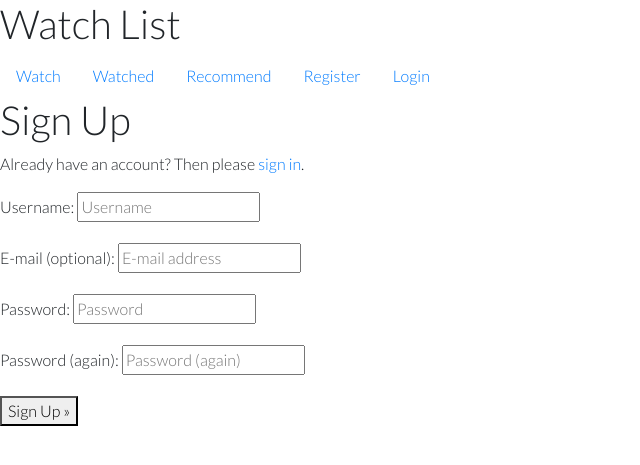
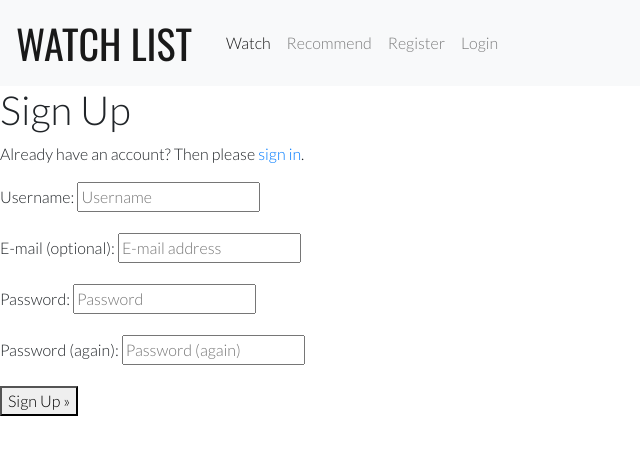
Before and after one commit to dansantinojones/watch-list-pp4, a Django app: page /accounts/signup/ in a window 1280 px wide. Shown: the top 465 px of the page, without its empty margins (0-640 px from the left). Run offline with Django 3.2, Linux system fonts and the light colour scheme; some libraries are stand-ins or nearby versions.

Commit message:
Change nav style and add footer

```diff
--- a/templates/base.html
+++ b/templates/base.html
@@ -16,19 +16,16 @@
 </head>
 <body>
     <header>
-        <h1>Watch List</h1>
-
-          <ul class="nav">
-            <li class="nav-item">
-              <a class="nav-link active" href="{% url 'home' %}">Watch</a>
-            </li>
-            <li class="nav-item">
-              <a class="nav-link" href="#">Watched</a>
-            </li>
-            <li class="nav-item">
-              <a class="nav-link" href="#">Recommend</a>
-            </li>
-            {% if user.is_authenticated %}
+          <nav class="navbar navbar-expand-lg navbar-light bg-light">
+            <a class="navbar-brand" href="{% url 'home' %}" id="logo">Watch List</a>
+            <button class="navbar-toggler" type="button" data-toggle="collapse" data-target="#navbarNavAltMarkup" aria-controls="navbarNavAltMarkup" aria-expanded="false" aria-label="Toggle navigation">
+              <span class="navbar-toggler-icon"></span>
+            </button>
+            <div class="collapse navbar-collapse" id="navbarNavAltMarkup">
+              <div class="navbar-nav">
+                <a class="nav-item nav-link active" href="{% url 'home' %}">Watch <span class="sr-only">(current)</span></a>
+                <a class="nav-item nav-link" href="#">Recommend</a>
+                {% if user.is_authenticated %}
             <li class="nav-item">
               <a class="nav-link" href="{% url 'account_logout' %}">Logout</a>
             </li>
@@ -40,7 +37,9 @@
               <a class="nav-link" href="{% url 'account_login' %}">Login</a>
             </li>
             {% endif %}
-          </ul>
+              </div>
+            </div>
+          </nav>
     </header>
 
     <main>
@@ -49,6 +48,15 @@
         {% endblock content %}
     </main>
 
+    <footer class="container-fluid">
+      <div class="row">
+
+        <p></p>
+        <p></p>
+
+      </div>
+    </footer>
+
     <script src="https://kit.fontawesome.com/c20c3e511d.js" crossorigin="anonymous"></script>
 
 </body>
```
